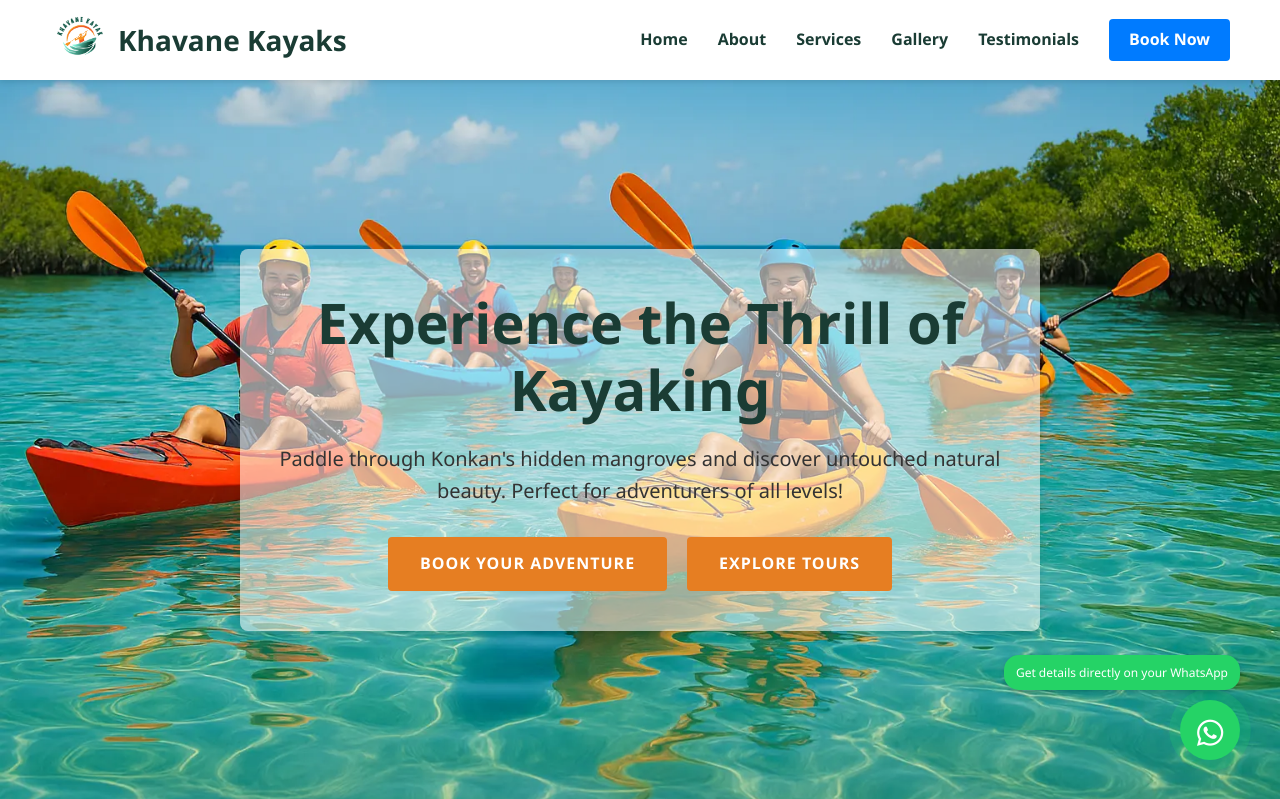
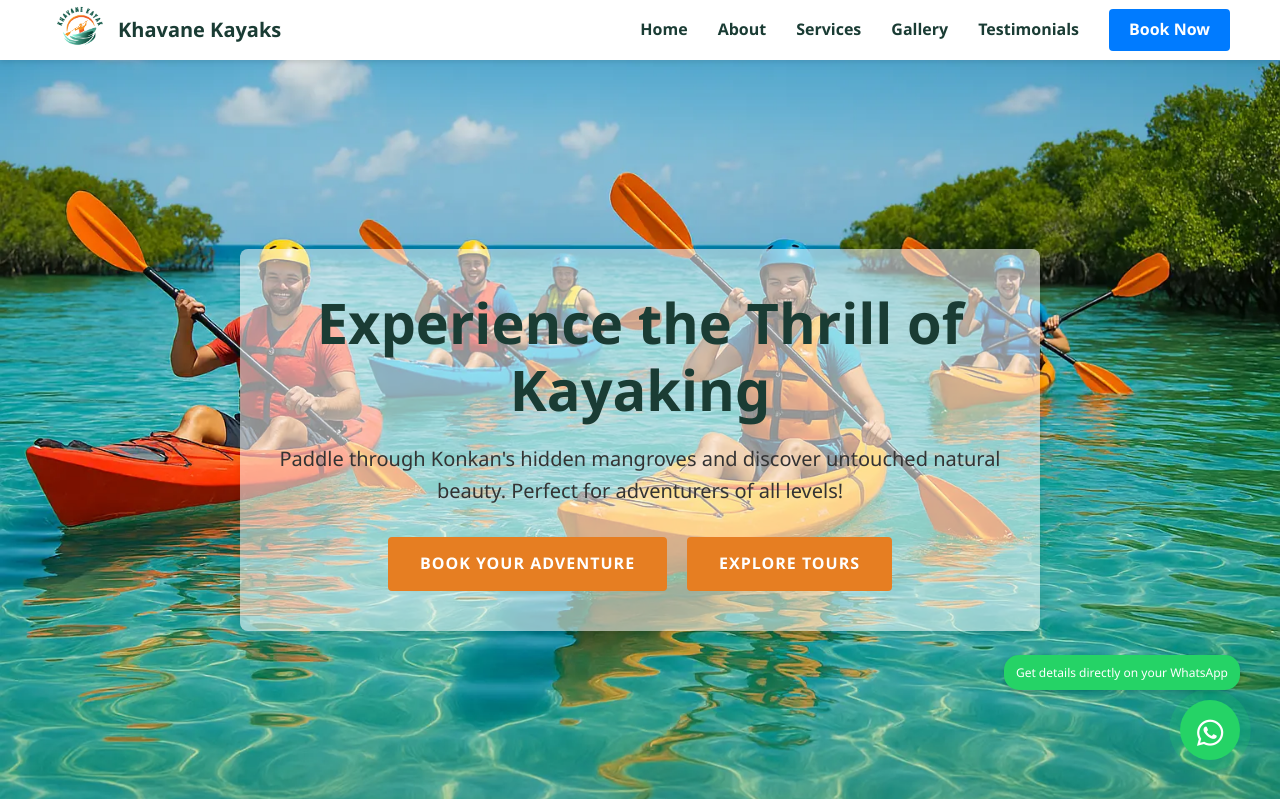
Before and after one commit to innovatehive7/Updated_Kayaking, a Flask app: page / in a window 1280 px wide. Shown: the top 799 px of the page. Run offline with Flask 3, Linux system fonts and the light colour scheme.

Commit message:
Update styles.css
2

```diff
--- a/static/css/styles.css
+++ b/static/css/styles.css
@@ -146,6 +146,7 @@ img {
   z-index: 1000;
   height: 80px;
   animation: slideInDown 0.5s ease-in-out;
+  height:60px;
 }
 
 .logo {
@@ -163,7 +164,7 @@ img {
 }
 
 .logo-text {
-  font-size: 28px;
+  font-size: 20px;
   font-weight: bold;
   color: var(--primary-color);
 }
```
